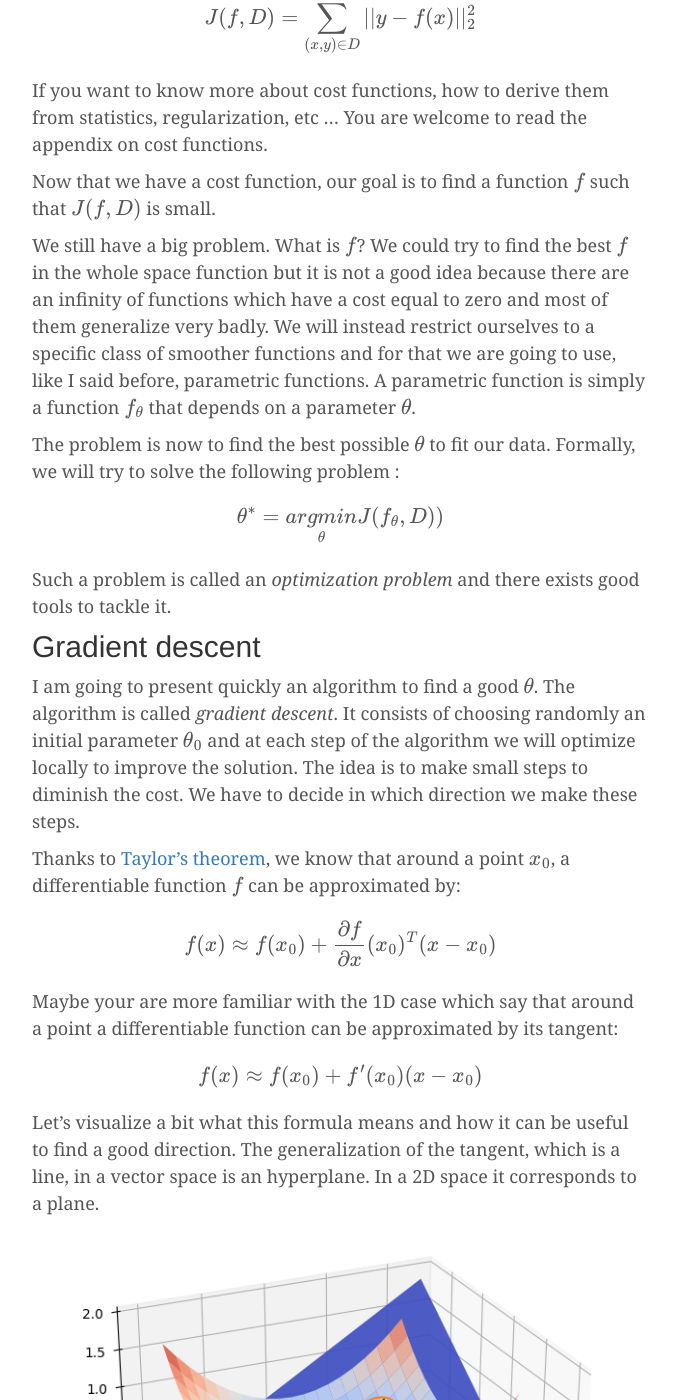
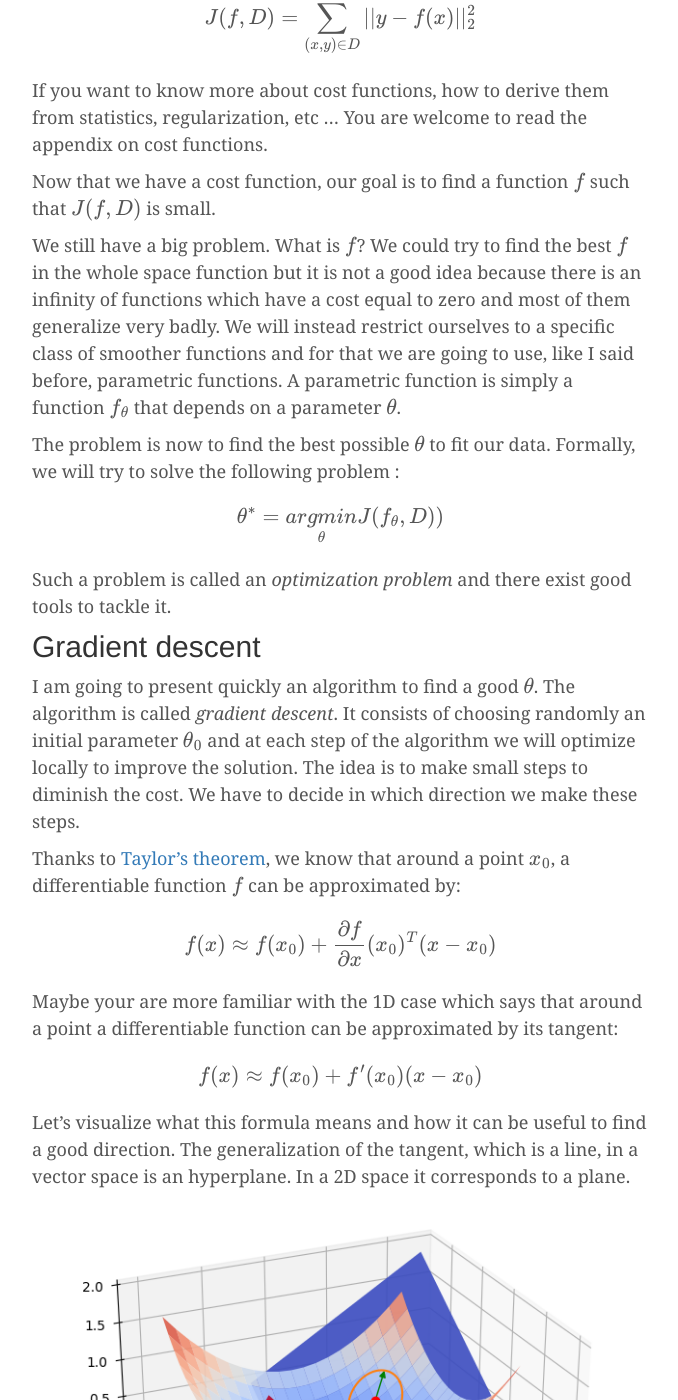
Before and after one commit to pvigier/pvigier.github.io-jekyll, a Jekyll site: the page built from _posts/2017-06-15-part1-computational-graphs.md, in a window 1280 px wide and 1400 px high, scrolled down 2315 px. Shown: the whole window, without its empty margins (138-816 px from the left). Built offline with Jekyll 4.4.1, drawn with Linux system fonts in a browser that asks for light colours; formulas are drawn with MathJax 3; some of the changed text lies outside the part shown.

Commit message:
Correct many typos

```diff
--- a/_posts/2017-06-15-part1-computational-graphs.md
+++ b/_posts/2017-06-15-part1-computational-graphs.md
@@ -67,13 +67,13 @@ If you want to know more about cost functions, how to derive them from statistic
 
 Now that we have a cost function, our goal is to find a function $$f$$ such that $$J(f, D)$$ is small.
 
-We still have a big problem. What is $$f$$? We could try to find the best $$f$$ in the whole space function but it is not a good idea because there are an infinity of functions which have a cost equal to zero and most of them generalize very badly. We will instead restrict ourselves to a specific class of smoother functions and for that we are going to use, like I said before, parametric functions. A parametric function is simply a function $$f_{\theta}$$ that depends on a parameter $$\theta$$.
+We still have a big problem. What is $$f$$? We could try to find the best $$f$$ in the whole space function but it is not a good idea because there is an infinity of functions which have a cost equal to zero and most of them generalize very badly. We will instead restrict ourselves to a specific class of smoother functions and for that we are going to use, like I said before, parametric functions. A parametric function is simply a function $$f_{\theta}$$ that depends on a parameter $$\theta$$.
 
 The problem is now to find the best possible $$\theta$$ to fit our data. Formally, we will try to solve the following problem :
 
 $$\theta^* = \underset{\theta}{argmin}J(f_{\theta}, D))$$
 
-Such a problem is called an *optimization problem* and there exists good tools to tackle it.
+Such a problem is called an *optimization problem* and there exist good tools to tackle it.
 
 ## Gradient descent
 
@@ -85,13 +85,13 @@ $$
 f(x) \approx f(x_0) + \frac{\partial f}{\partial x}(x_0)^T(x - x_0)
 $$
 
-Maybe your are more familiar with the 1D case which say that around a point a differentiable function can be approximated by its tangent:
+Maybe your are more familiar with the 1D case which says that around a point a differentiable function can be approximated by its tangent:
 
 $$
 f(x) \approx f(x_0) + f'(x_0)(x - x_0)
 $$
 
-Let's visualize a bit what this formula means and how it can be useful to find a good direction. The generalization of the tangent, which is a line, in a vector space is an hyperplane. In a 2D space it corresponds to a plane.
+Let's visualize what this formula means and how it can be useful to find a good direction. The generalization of the tangent, which is a line, in a vector space is an hyperplane. In a 2D space it corresponds to a plane.
 
 ![Taylor's theorem visualization](/media/img/part1/tangent_space.png){: .center-image }
 
@@ -277,7 +277,7 @@ class Node:
 
 The implementation of propagation and backpropagation is very symmetrical.
 
-The method `get_output` asks the parents of the node their outputs and save them in `self.x`. Then we use, `compute_output` and we save the result in `self.y`. Finally, we set the dirty flag to false. We use [memoization](https://en.wikipedia.org/wiki/Memoization) to not compute twice the same value. It is very important because each child will ask the node for outputs, and recursively this node will ask its parents for their outputs, etc. If we do not use memoization, we would waste a lot of time doing unnecessary computations.
+The method `get_output` asks the parents of the node their outputs and save them in `self.x`. Then we use, `compute_output` and we save the result in `self.y`. Finally, we set the dirty flag to false. We use [memoization](https://en.wikipedia.org/wiki/Memoization) not to compute twice the same value. It is very important because each child will ask the node for outputs, and recursively this node will ask its parents for their outputs, etc. If we do not use memoization, we would waste a lot of time doing unnecessary computations.
 
 The method `compute_output` is abstract, it will be implemented in specialized classes.
 
@@ -587,7 +587,7 @@ Some problems to sharpen your understanding of neural networks:
 * What is the smallest number of layers and neurons necessary to perfectly learn the XOR function? Verify your answer by experience.
 <a href="#clue1" data-toggle="collapse">Clues</a>
 <div id="clue1" class="collapse">
-As mentionned before, one layer (only the output layer) is not sufficient because the frontier would be a straight line. So we should take at least two layers. Each layer should have at least two neurons otherwise, the frontier is again a straight line. A network with 2 layers and 2 neurons is the smallest network able to learn the XOR function. You could try to find acceptable weights by hand or you can use gradient descent!
+As mentionned before, one layer (only the output layer) is not sufficient because the frontier would be a straight line. So we should take at least two layers. Each layer should have at least two neurons otherwise the frontier is again a straight line. A network with 2 layers and 2 neurons is the smallest network able to learn the XOR function. You could try to find acceptable weights by hand or you can use gradient descent!
 </div>
 * Study the influence of the learning rate.
 <a href="#clue2" data-toggle="collapse">Clues</a>
```
Also changed, not shown: other parts of _posts/2017-06-15-part1-computational-graphs.md (+13 -13 lines).
